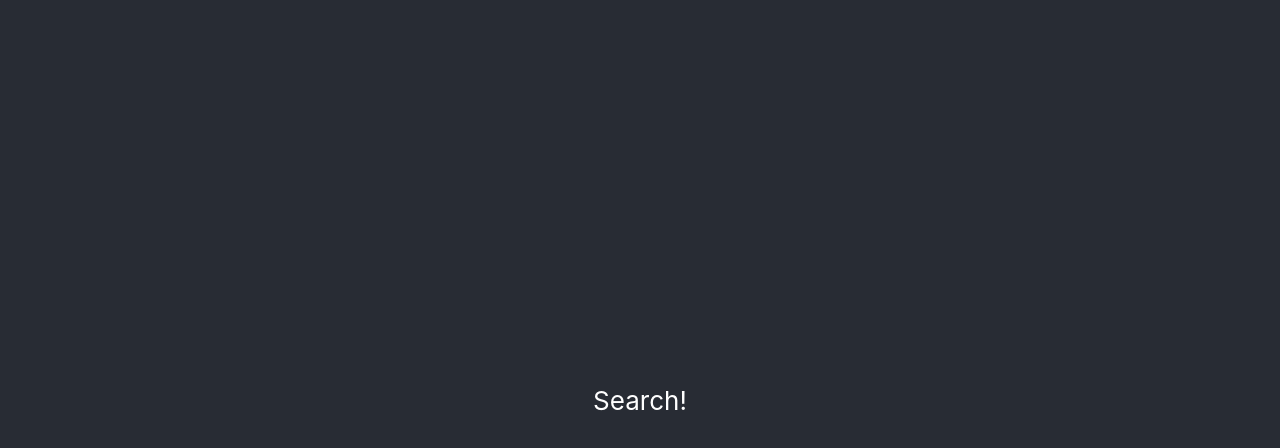
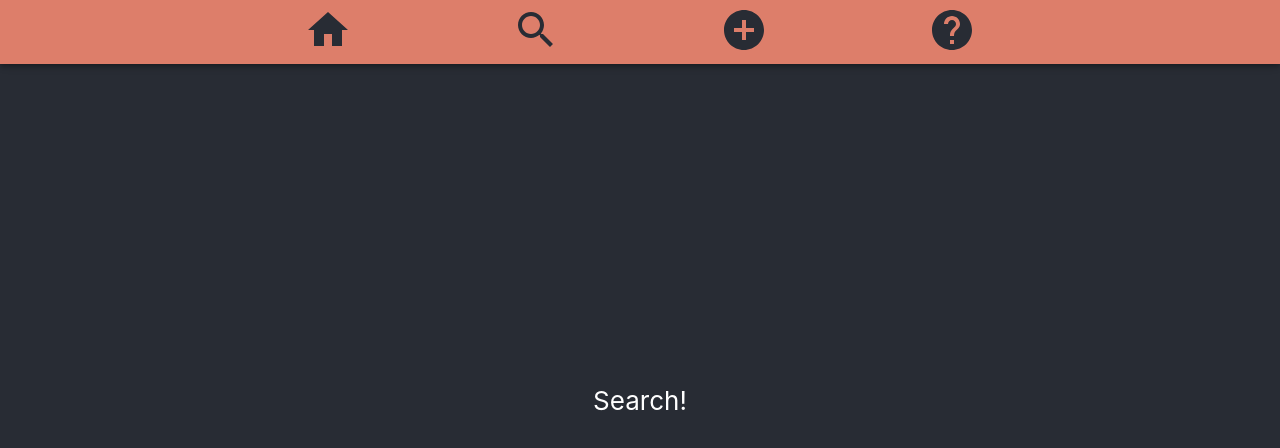
Before and after one commit to hannahdettmann/stoStow, a React (Create React App) app: page /search in a window 1280 px wide. Shown: the top 448 px of the page. Built offline with nearby package versions, Linux system fonts and the light colour scheme.

Commit message:
Made all pages reference the same CSS class (App)

```diff
--- a/src/components/add.js
+++ b/src/components/add.js
@@ -1,10 +1,12 @@
 import React from 'react';
+import Nav from './nav';
 import '../css/App.css';
 
 
 function Add() {
   return (
-    <div className="Add">
+    <div className="App">
+      <Nav />
       <header className="App-header">
       <p>Add a new Record</p>
       </header>
--- a/src/components/search.js
+++ b/src/components/search.js
@@ -1,10 +1,11 @@
 import React from 'react';
 import '../css/App.css';
-
+import Nav from './nav';
 
 function Search() {
   return (
-    <div className="Search">
+    <div className="App">
+      <Nav />
       <header className="App-header">
       <p>Search!</p>
       </header>
```
